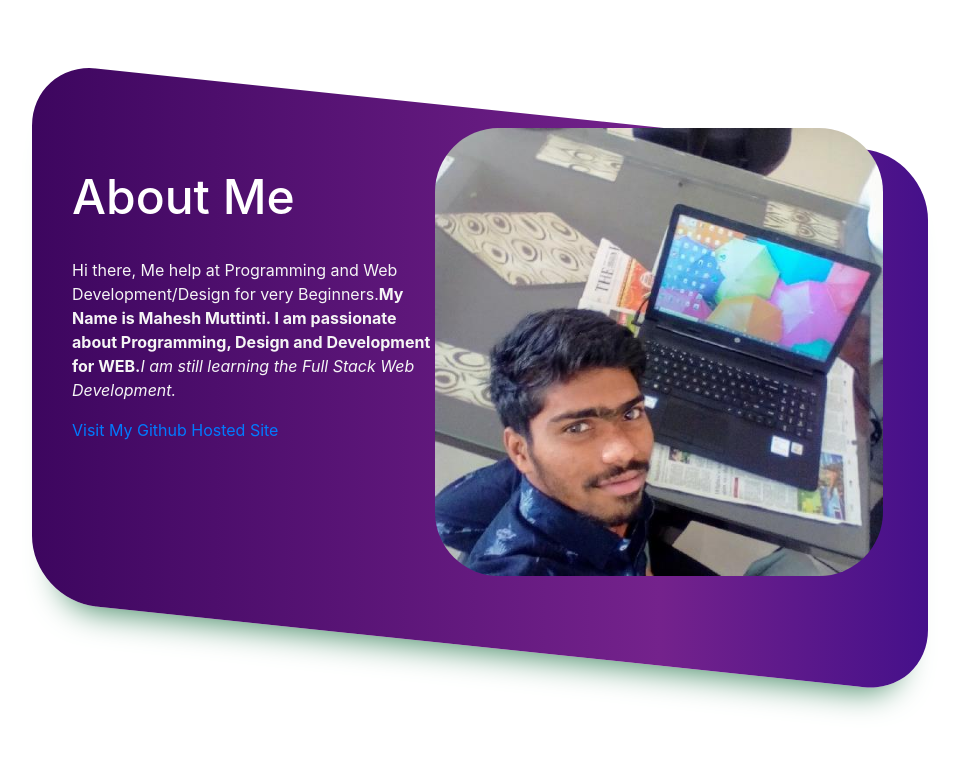
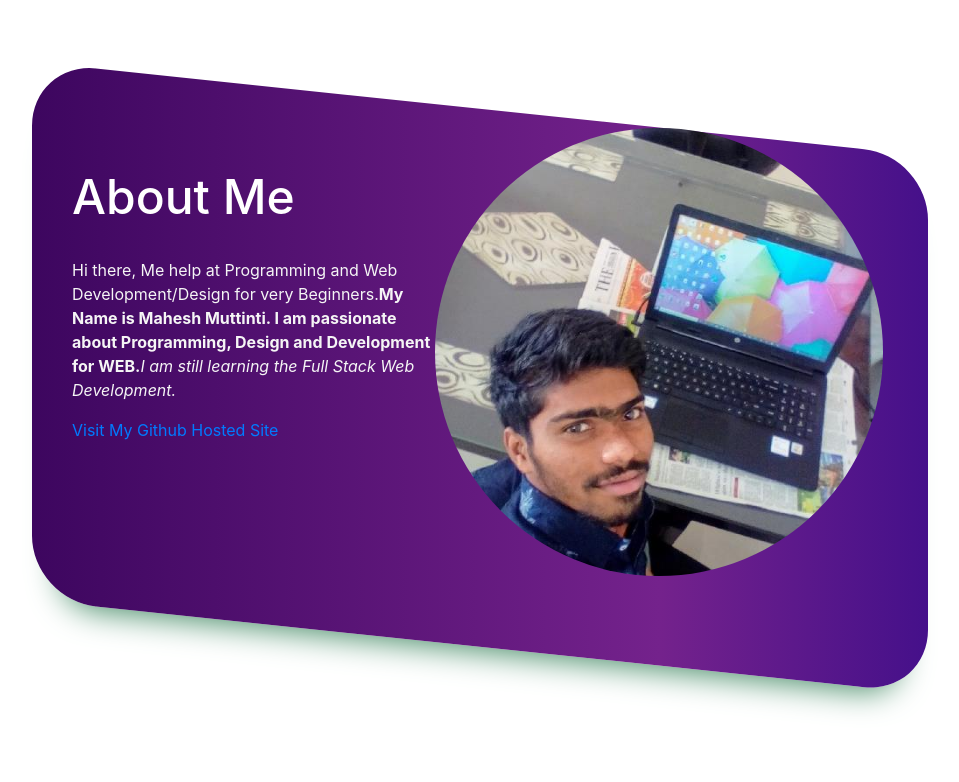
Before and after one commit to maheshmuttintidev/portfolio, a React (Create React App) app: page / in a window 1280 px wide. Shown: the top 782 px of the page, without its empty margins (160-1119 px from the left). Built offline with nearby package versions, Linux system fonts and the light colour scheme.

Commit message:
change the size of the hero img

```diff
--- a/src/style.css
+++ b/src/style.css
@@ -46,7 +46,7 @@
   width: 50%;
   height: auto;
   margin: 0 5% 0 0;
-  border-radius: 4rem;
+  border-radius: 100%;
 }
 
 article {
```
